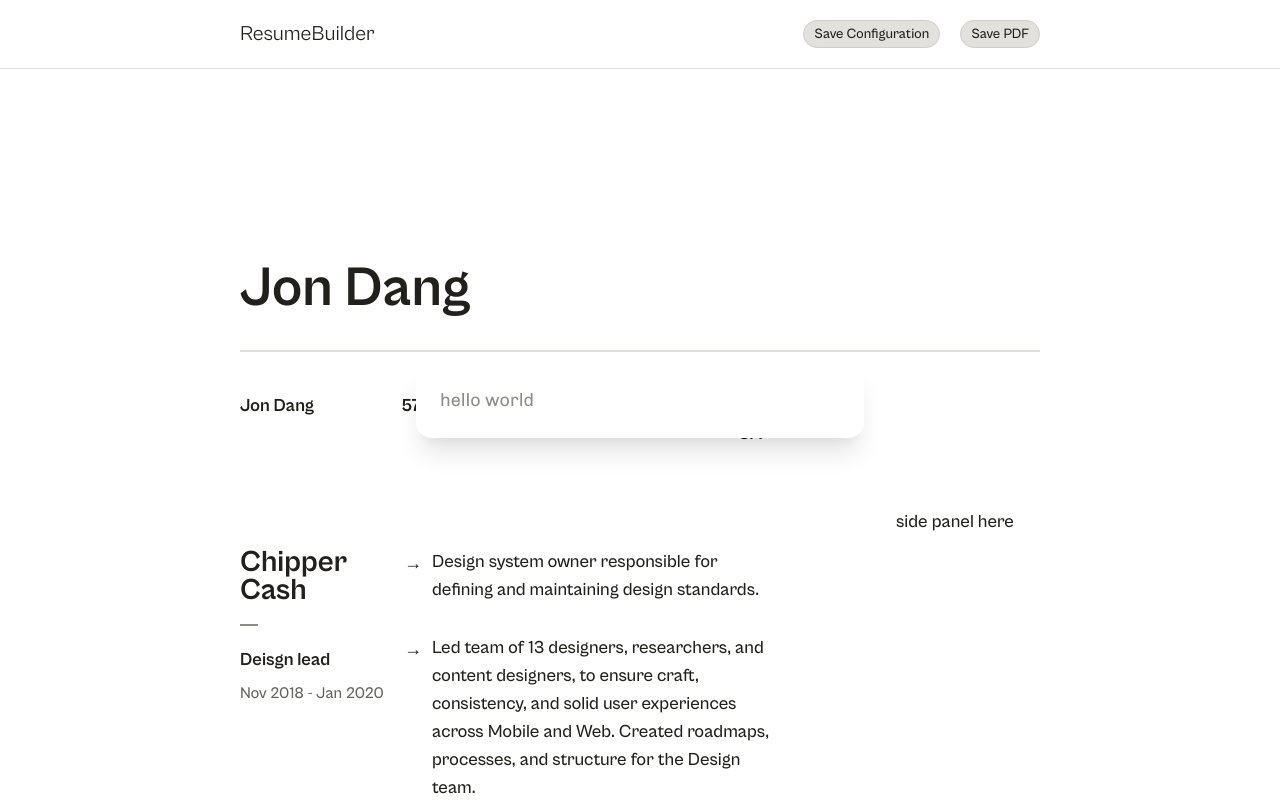
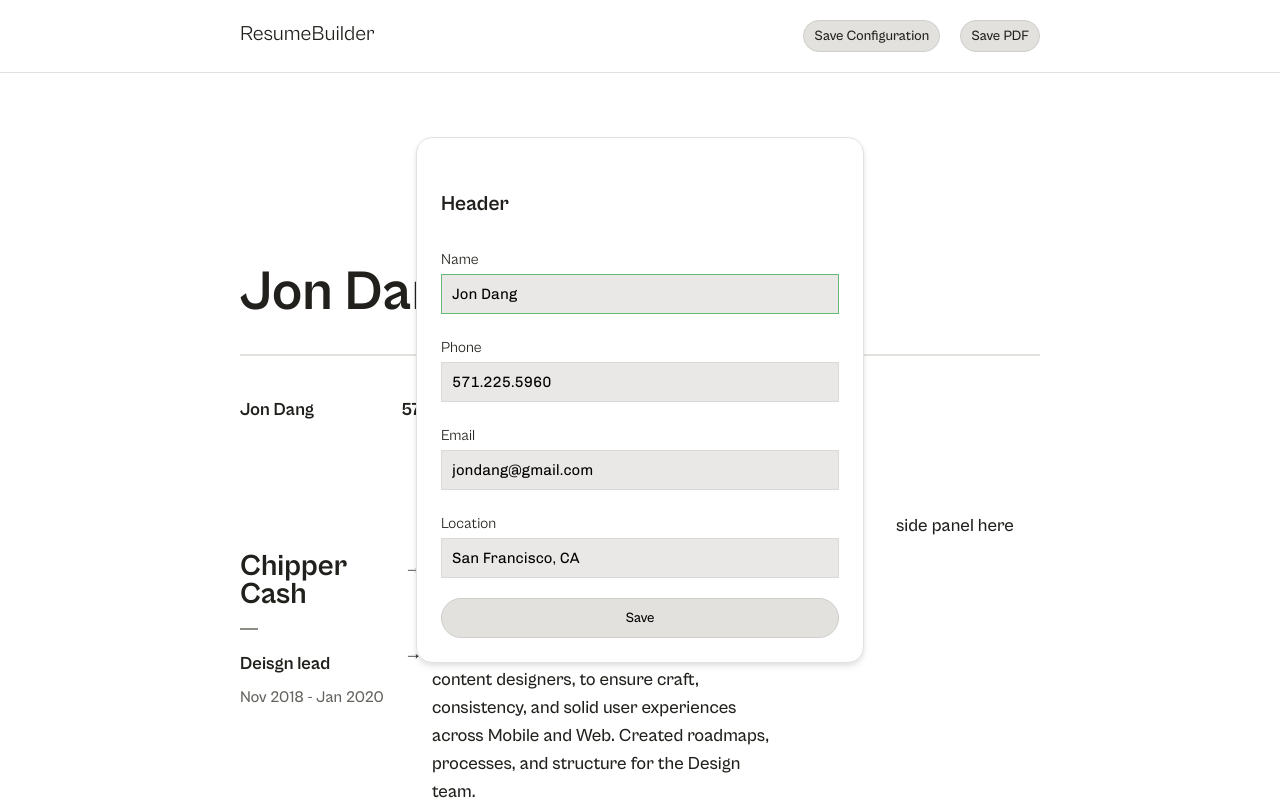
Before and after one commit to cr34t1ve/yggdrasil, a Next.js app: page /resume-on-steriods in a window 1280 px wide. Both pictures are taken after a click on the element 640 px from the left and 361 px from the top of the page. Shown: the top 800 px of the page. Built offline with nearby package versions, Linux system fonts and the light colour scheme.

Commit message:
header modal

```diff
--- a/components/forms/TextInput.tsx
+++ b/components/forms/TextInput.tsx
@@ -1,5 +1,46 @@
 // @ts-nocheck
+import styled from 'styled-components';
+import { grass, sand } from '@radix-ui/colors';
 
 export const TextInput = (props) => {
-  return <input type="text" {...props} />;
+  const { label, value, onChange, name, ...rest } = props;
+
+  return (
+    <TextContainer className="textinput-container">
+      <label htmlFor="">{label}</label>
+      <input type="text" {...rest} value={value} onChange={onChange} name={name} />
+    </TextContainer>
+  );
 };
+
+const TextContainer = styled.div`
+  display: flex;
+  flex-direction: column;
+  width: 100%;
+
+  label {
+    font-size: 15px;
+    font-family: 'CabinetGrotesk';
+    color: ${sand.sand12};
+  }
+
+  input {
+    width: 100%;
+    height: 40px;
+    border: none;
+    font-size: 15px;
+    background-color: ${sand.sand4};
+    border: 1.5px solid ${sand.sand6};
+    padding: 0 10px;
+    outline: none;
+
+    &:active,
+    &:focus {
+      border-color: ${grass.grass8};
+    }
+
+    &:hover {
+      /* background-color: red; */
+    }
+  }
+`;
--- a/components/resume-builder/BlockEditorDialog.tsx
+++ b/components/resume-builder/BlockEditorDialog.tsx
@@ -2,6 +2,7 @@
 
 import { FC } from 'react';
 import { Dialog } from '@headlessui/react';
+import { sand } from '@radix-ui/colors';
 
 import { HeaderBlockEditor } from './builder-forms/HeaderBlockEditor';
 
@@ -64,8 +65,10 @@ export const BlockEditorDialog: FC<BlockEditorDialogProps> = ({ show, closeModal
                 verticalAlign: 'middle',
                 width: '100%',
                 maxWidth: '28rem',
+                border: `1px solid ${sand.sand5}`,
                 borderRadius: '1rem',
-                boxShadow: '0 20px 25px -5px rgba(0, 0, 0, 0.1), 0 10px 10px -5px rgba(0, 0, 0, 0.04)',
+                filter: ' drop-shadow(0 4px 3px rgb(0 0 0 / 0.07)) drop-shadow(0 2px 2px rgb(0 0 0 / 0.06))',
+                // boxShadow: '0 20px 25px -5px rgba(0, 0, 0, 0.1), 0 10px 10px -5px rgba(0, 0, 0, 0.04)',
               }}
             >
               {editors?.[selectedBlock?.type]}
--- a/components/resume-builder/builder-forms/HeaderBlockEditor.tsx
+++ b/components/resume-builder/builder-forms/HeaderBlockEditor.tsx
@@ -1,3 +1,59 @@
+import { useResumeBuilder } from 'store/ResumeBuilderContext';
+import { TextInput } from '@/components/forms';
+import styled from 'styled-components';
+import { sand } from '@radix-ui/colors';
+
+function transformLabel(label: string) {
+  return `${label.charAt(0).toUpperCase()}${label.slice(1).toLowerCase()}`;
+}
+
 export const HeaderBlockEditor = () => {
-  return <p>hello world</p>;
+  const { headerBlock } = useResumeBuilder();
+
+  const fieldNames = Object.keys(headerBlock?.content);
+
+  return (
+    <HeaderBlockEditorLayout>
+      <h4>Header</h4>
+
+      <div className="form-control">
+        {fieldNames.map((field) => {
+          const formField = headerBlock?.content[field];
+          return (
+            <TextInput
+              name={field}
+              key={field}
+              value={formField.formValue}
+              label={transformLabel(field)}
+              onChange={() => {}}
+            />
+          );
+        })}
+      </div>
+
+      <button className="resume-button medium">Save</button>
+    </HeaderBlockEditorLayout>
+  );
 };
+
+const HeaderBlockEditorLayout = styled.div`
+  h4 {
+    color: ${sand.sand12};
+    font-family: 'CabinetGrotesk';
+  }
+
+  .form-control {
+    display: flex;
+    flex-direction: column;
+    justify-content: flex-start;
+    align-items: flex-start;
+
+    .textinput-container {
+      margin-bottom: 20px;
+    }
+  }
+
+  button {
+    width: 100%;
+  }
+`;
--- a/components/shared/GlobalStyles.tsx
+++ b/components/shared/GlobalStyles.tsx
@@ -1,6 +1,6 @@
 import { createGlobalStyle } from 'styled-components';
 
-import { slateDark, sand, tomato } from '@radix-ui/colors';
+import { grass, slateDark, sand, tomato } from '@radix-ui/colors';
 
 export const GlobalStyles = createGlobalStyle`
 
@@ -358,4 +358,32 @@ template {
    padding: 10vh 20px !important;
   }
 }
+
+
+
+.resume-button {
+        font-size: 14px;
+      border: 1.5px solid;
+      border-radius: 100px;
+      font-family: 'CabinetGrotesk';
+      padding: 0 10px;
+      font-weight: 500;
+      cursor: pointer;
+      background-color: ${sand.sand5};
+      transition: all 0.5s;
+      height: 32px;
+
+
+      &.medium {
+        height: 40px;
+      }
+
+      border-color: ${sand.sand7};
+
+      &:hover {
+        border-color: ${grass.grass8};
+      }
+}
+
+
 `;
--- a/pages/resume-on-steriods.tsx
+++ b/pages/resume-on-steriods.tsx
@@ -43,8 +43,8 @@ const ResumeV2 = () => {
 
       <div className="toolbar">
         <div className="logo">ResumeBuilder</div>
-        <button>Save Configuration</button>
-        <button>Save PDF</button>
+        <button className="resume-button">Save Configuration</button>
+        <button className="resume-button">Save PDF</button>
       </div>
 
       <div className="editor">
@@ -93,7 +93,6 @@ const ResumeV2 = () => {
 const Layout = styled.main`
   height: 100vh;
   background-color: white;
-  /* padding: 0 15rem; */
 
   .block {
     transition: all 0.2s;
@@ -114,22 +113,7 @@ const Layout = styled.main`
     }
 
     button {
-      font-size: 14px;
-      border: 1.5px solid;
-      border-radius: 100px;
       margin-left: 20px;
-      font-family: 'CabinetGrotesk';
-      padding: 0 10px;
-      font-weight: 500;
-      cursor: pointer;
-      background-color: ${sand.sand5};
-      transition: all 0.5s;
-
-      border-color: ${sand.sand7};
-
-      &:hover {
-        border-color: ${grass.grass8};
-      }
     }
   }
 
--- a/store/ResumeBuilderContext.tsx
+++ b/store/ResumeBuilderContext.tsx
@@ -8,7 +8,7 @@ type Block = {
   content: any; // define later
 };
 
-const headerBlock: Block = {
+const headerBlockSample: Block = {
   type: 'header',
   id: `header-${String(new Date().getTime() / 1000)}`,
   content: {
@@ -35,6 +35,7 @@ const headerBlock: Block = {
 
 type ResumeBuilderContextProps = {
   blocks: Block[];
+  headerBlock?: Block;
   selectedBlock?: Block | null;
   selectBlock: (blockId: string) => void;
   removeSelectedBlock: () => void;
@@ -47,7 +48,7 @@ const ResumeBuilderContext = createContext<ResumeBuilderContextProps>({
 });
 
 export const ResumeBuilderProvider: FC = ({ children }) => {
-  const [blocks, setBlocks] = useState<Block[] | []>([headerBlock]);
+  const [blocks, setBlocks] = useState<Block[] | []>([headerBlockSample]);
 
   const [selectedBlock, setSelectBlock] = useState<Block | null>(null);
 
@@ -59,15 +60,19 @@ export const ResumeBuilderProvider: FC = ({ children }) => {
     [blocks],
   );
 
+  const headerBlock = useMemo(() => {
+    if (selectedBlock && selectedBlock.type === 'header') return selectedBlock;
+  }, [selectedBlock]);
+
   const values = useMemo(() => {
     return {
       blocks,
       selectedBlock,
       selectBlock,
-
+      headerBlock,
       removeSelectedBlock: () => setSelectBlock(null),
     };
-  }, [blocks, selectBlock, selectedBlock]);
+  }, [blocks, selectBlock, selectedBlock, headerBlock]);
 
   return <ResumeBuilderContext.Provider value={values}>{children}</ResumeBuilderContext.Provider>;
 };
```
